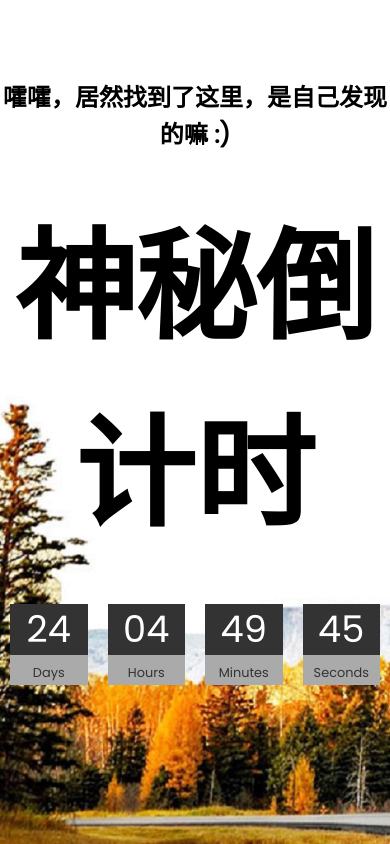
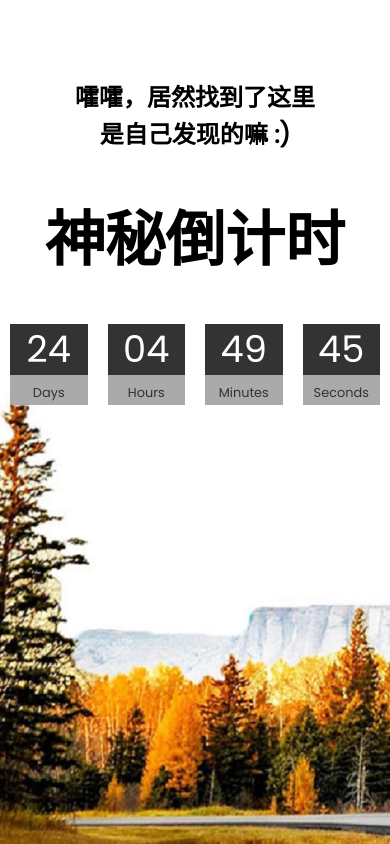
Before and after one commit to amadues2022/html-go, a plain HTML site: page index.html in a window 390 px wide. Drawn offline with Linux system fonts and the light colour scheme.

Commit message:
change big

```diff
--- a/css/response.css
+++ b/css/response.css
@@ -82,6 +82,6 @@
   }
 
   #Year {
-    font-size: 5em; /* 调整字体大小为 24 像素 */
+    font-size: 2.5em; /* 调整字体大小为 24 像素 */
   }
 }
--- a/index.html
+++ b/index.html
@@ -5,7 +5,7 @@
   <meta charset="UTF-8">
   <meta name="viewport" content="width=device-width, initial-scale=1.0">
   <meta http-equiv="X-UA-Compatible" content="ie=edge">
-  <title>New Year Count Down</title>
+  <title>终点会是什么呢</title>
   <link rel="shortcut icon" type="image/jpg" href="NY.png"/>
   <link rel="stylesheet" href="./css/style.css">
   <link rel="stylesheet" href="./css/response.css">
@@ -14,7 +14,7 @@
 <body>
   <div class="container">
     <h2>
-      <span>嚯嚯，居然找到了这里，是自己发现的嘛 :) </span>
+      <span>嚯嚯，居然找到了这里<br>是自己发现的嘛 :) </span>
       <div id="Year">神秘倒计时</div>
     </h2>
     <div class="countdouwn">
```
